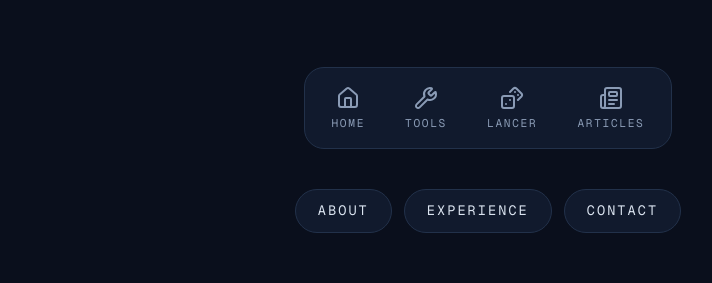
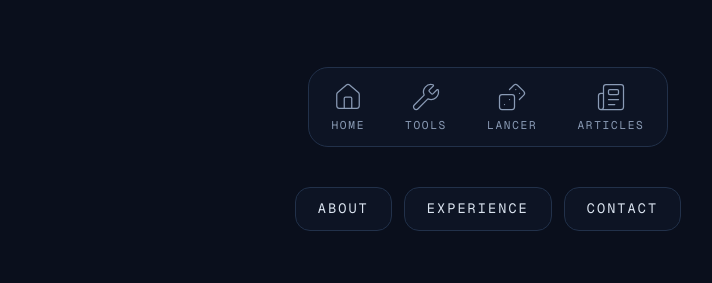
Before and after one commit to jchilen/personal-site, a React (Vite) app: page / in a window 1280 px wide. Shown: the part 336-619 px from the top of the page, without its empty margins (152-864 px from the left). Built offline with nearby package versions, Linux system fonts and the light colour scheme.

Commit message:
Glass styling and hover scaling for category bar and piills.

```diff
--- a/src/components/CategoryBar.tsx
+++ b/src/components/CategoryBar.tsx
@@ -13,7 +13,7 @@ function CategoryBar() {
             className="category-button"
             style={{ '--category-color': category.color } as CSSProperties}
           >
-            <Icon />
+            <Icon size={30} strokeWidth={1.0} />
             {category.label}
           </button>
         )
--- a/src/index.css
+++ b/src/index.css
@@ -20,6 +20,7 @@ body.light-mode {
   --muted: #6b7a90;
   --accent: #1f3f73;
   --border: #b8c4d6;
+  --surface-glass: rgba(241, 244, 249, 0.55);
 }
 
 * {
@@ -38,6 +39,8 @@ body {
   display: flex;
   flex-direction: column;
   min-height: 100vh;
+  --surface-glass: rgba(17, 26, 45, 0.55);
+
 }
 
 main {
@@ -125,8 +128,9 @@ html {
   text-decoration: none;
   padding: 10px 22px;
   border: 1px solid var(--border);
-  border-radius: 999px;
-  background-color: var(--surface);
+  border-radius: 15px;
+  background-color: var(--surface-glass);
+  backdrop-filter: blur(12px);
   transition: border-color 0.2s, color 0.2s;
   text-transform: uppercase;
   letter-spacing: 0.15em;
@@ -140,9 +144,10 @@ html {
 .category-bar {
   display: flex;
   gap: 4px;
-  padding: 8px;
+  padding: 4px;
   margin-top: 40px;
-  background-color: var(--surface);
+  background-color: var(--surface-glass);
+  backdrop-filter: blur(12px);
   border: 1px solid var(--border);
   border-radius: 20px;
 }
@@ -162,10 +167,19 @@ html {
   font-size: 0.7rem;
   letter-spacing: 0.15em;
   text-transform: uppercase;
-  transition: color 0.2s, background-color 0.2s;
+  transition: color 0.2s;
 }
 
 .category-button:hover {
   color: var(--category-color);
-  background-color: rgba(255, 255, 255, 0.04);
 }
+
+.category-button {
+  /* ...keep your existing properties, and change the transition to: */
+  transition: color 0.2s, transform 0.2s;
+}
+
+.category-button:hover {
+  color: var(--category-color);
+  transform: scale(1.3);
+}
```
